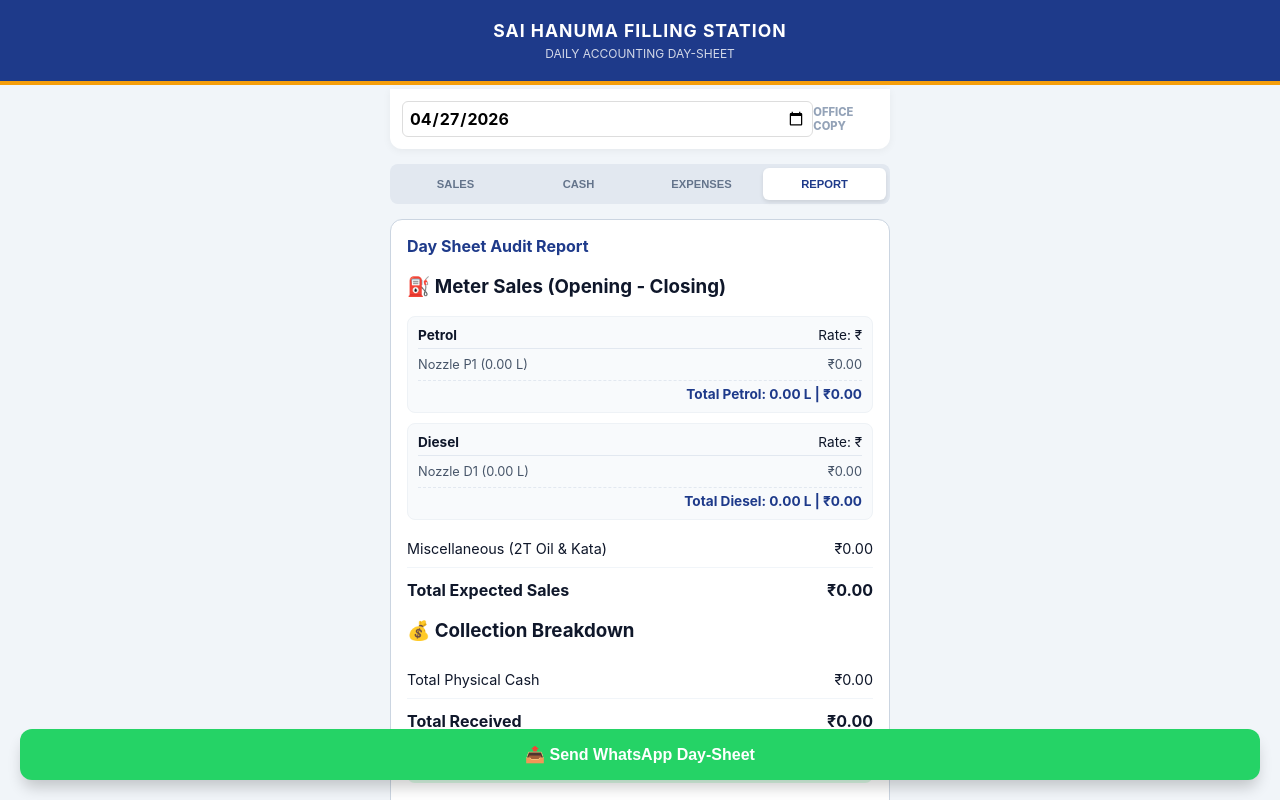
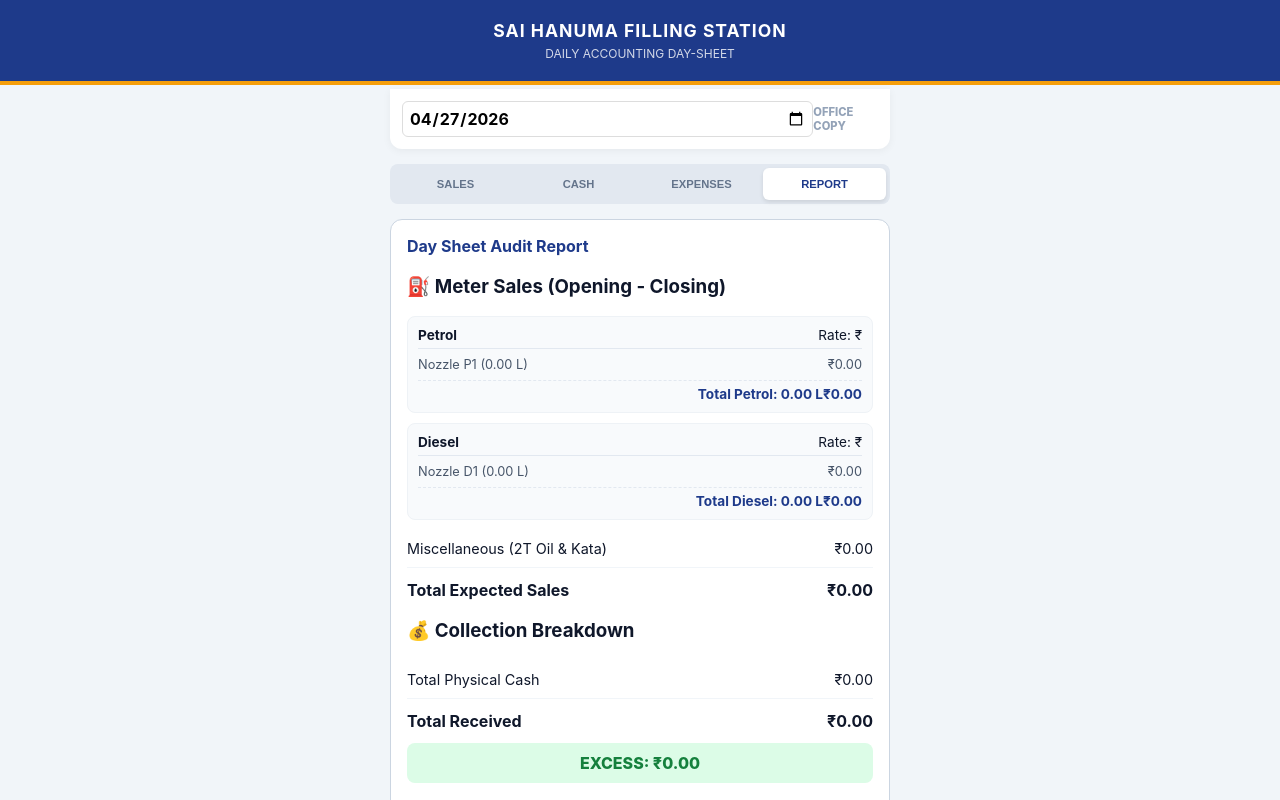
Before and after one commit to gopi-10025/Petrol-bunk-summary_1, a React (Vite) app: page / in a window 1280 px wide. Both pictures are taken after a click on the button "REPORT". Shown: the top 800 px of the page. Built offline with nearby package versions, Linux system fonts and the light colour scheme.

Commit message:
Update App.jsx

```diff
--- a/src/App.jsx
+++ b/src/App.jsx
@@ -90,18 +90,18 @@ export default function App() {
 
   return (
     <div className="app">
-      <header className="station-banner">
+      <header className="station-banner no-print">
         <h1>Sai Hanuma Filling Station</h1>
         <p>DAILY ACCOUNTING DAY-SHEET</p>
       </header>
 
       <div className="app-container">
-        <div className="sticky-header">
+        <div className="sticky-header no-print">
           <input type="date" className="date-input" value={date} onChange={e => setDate(e.target.value)} />
           <div className="status-label">OFFICE COPY</div>
         </div>
 
-        <div className="tab-bar">
+        <div className="tab-bar no-print">
           {['sales', 'cash', 'expenses', 'report'].map(t => (
             <button key={t} className={`tab-btn ${tab === t ? 'active' : ''}`} onClick={() => setTab(t)}>
               {t.toUpperCase()}
@@ -200,7 +200,7 @@ export default function App() {
 
         {tab === 'report' && (
           <div className="card report-view">
-            <h2 className="report-title">Day Sheet Audit Report</h2>
+            <h2 className="report-title no-print">Day Sheet Audit Report</h2>
 
             <div className="report-section">
               <h3>⛽ Meter Sales (Opening - Closing)</h3>
@@ -213,7 +213,11 @@ export default function App() {
                       <span>{money(p.amt)}</span>
                     </div>
                   ))}
-                  <div className="item-subtotal">Total {f.type}: {f.totalLiters.toFixed(2)} L | {money(f.totalAmt)}</div>
+                  {/* Fixed Spacing by wrapping items in span */}
+                  <div className="item-subtotal">
+                    <span>Total {f.type}: {f.totalLiters.toFixed(2)} L</span>
+                    <span>{money(f.totalAmt)}</span>
+                  </div>
                 </div>
               ))}
               <div className="report-item"><span>Miscellaneous (2T Oil & Kata)</span><span>{money(n(entry.twoT) + n(entry.kata))}</span></div>
@@ -248,10 +252,23 @@ export default function App() {
               <div className="amount">{money(calc.bankable)}</div>
             </div>
 
-            <button className="fab-share" onClick={() => {
-                const txt = `*SAI HANUMA FILLING STATION*\nDate: ${date}\n---\nP: ${calc.fuelDetails[0].totalLiters.toFixed(2)}L\nD: ${calc.fuelDetails[1].totalLiters.toFixed(2)}L\nSales: ${money(calc.totalExpected)}\nShort/Excess: ${money(calc.gap)}\nNet Cash: ${money(calc.bankable)}`;
-                window.open(`https://wa.me/?text=${encodeURIComponent(txt)}`);
-            }}>📤 Send WhatsApp Day-Sheet</button>
+            {/* Replaced absolute floating button with a structured actions section */}
+            <div className="action-buttons no-print">
+               <button className="btn-pdf" onClick={() => setTimeout(() => window.print(), 500)}>📄 Download PDF</button>
+               <button className="btn-whatsapp" onClick={() => {
+                  const txt = `*⛽ SAI HANUMA FILLING STATION*\n*Day Sheet: ${date}*\n\n` +
+                    `*--- METER SALES ---*\n` +
+                    `Petrol: ${calc.fuelDetails[0].totalLiters.toFixed(2)} L\n` +
+                    `Diesel: ${calc.fuelDetails[1].totalLiters.toFixed(2)} L\n` +
+                    `*Total Sales: ${money(calc.totalExpected)}*\n\n` +
+                    `*--- COLLECTIONS ---*\n` +
+                    `Cash: ${money(calc.cashTotal)}\n` +
+                    `Digital/Other: ${money(calc.digitalTotal)}\n` +
+                    `*Gap:* ${calc.gap >= 0 ? 'Excess' : 'Shortage'} ${money(calc.gap)}\n\n` +
+                    `*🏦 NET HANDOVER: ${money(calc.bankable)}*`;
+                  window.open(`https://wa.me/?text=${encodeURIComponent(txt)}`);
+               }}>📤 Send WhatsApp Day-Sheet</button>
+            </div>
           </div>
         )}
       </div>
```
